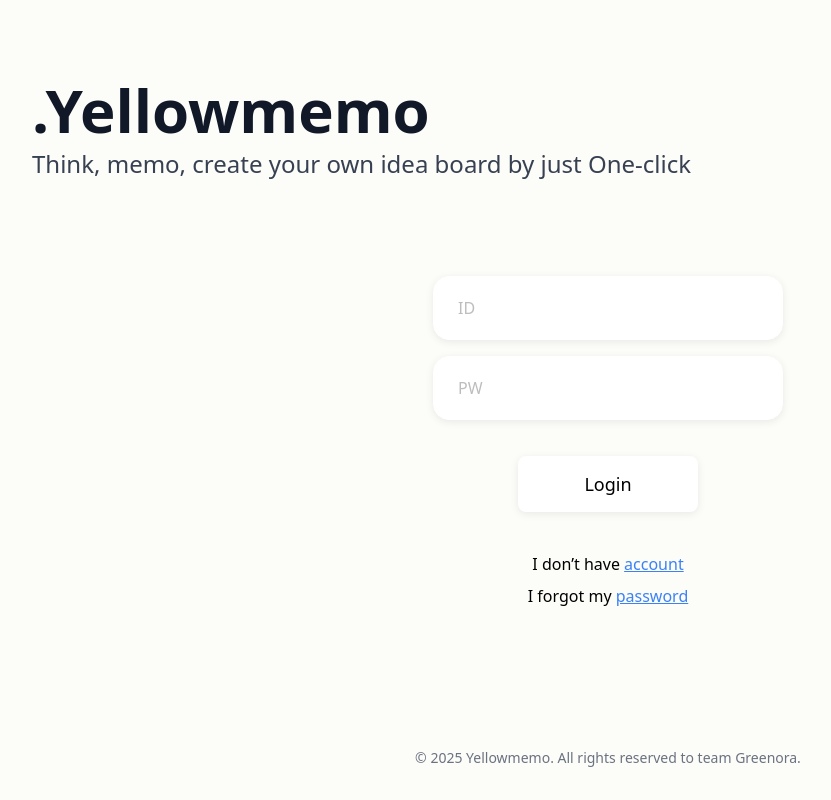
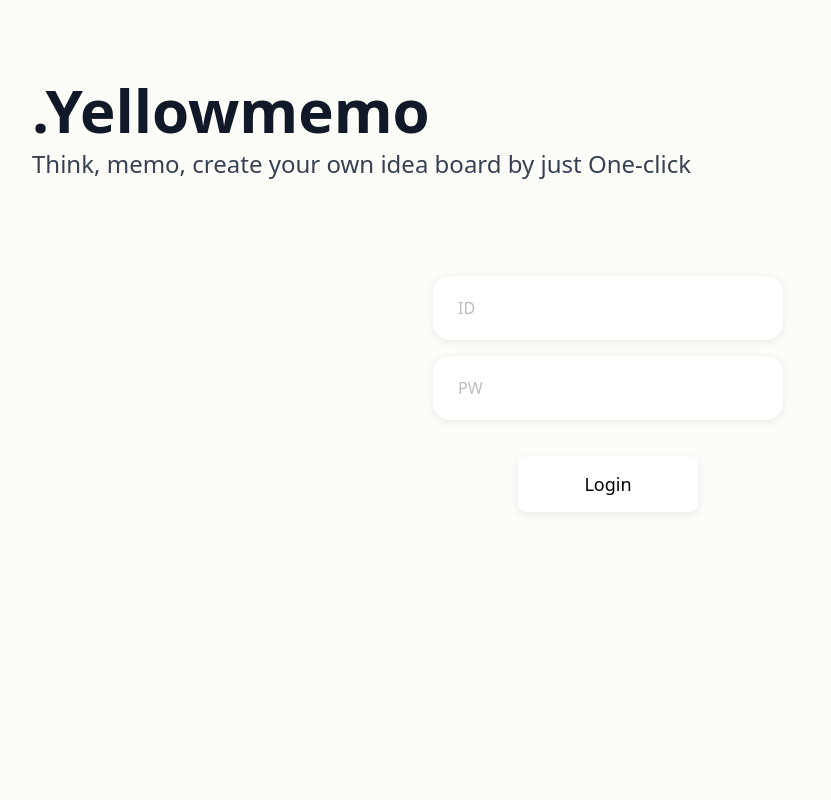
Before and after one commit to Greenora/project-YellowMemo, a React (Create React App) app in the folder react-project/: page /login in a window 1280 px wide. Shown: the whole page, without its empty margins (32-863 px from the left). Built offline with nearby package versions, Linux system fonts and the light colour scheme.

Commit message:
✨ :  div -> form 으로 변경, 엔터로 로그인 버튼 클릭

```diff
--- a/react-project/src/pages/Login/Login.jsx
+++ b/react-project/src/pages/Login/Login.jsx
@@ -82,8 +82,7 @@ export default function Login() {
         Think, memo, create your own idea board by just One-click
       </p>
 
-      <div className="flex flex-col items-center w-full mt-24">
-        <div className="flex flex-col items-center w-full max-w-[700px]">
+      <form onSubmit={handleLogin} className="flex flex-col items-center justify-center w-full mt-24">
         <AuthInputBox
           value={loginId}
           onChange={(e) => setLoginId(e.target.value)}
@@ -97,7 +96,6 @@ export default function Login() {
           type="password"
           hasError={!!error}
         />
-        </div>
 
         {error && (
           <p className="text-[#ff0000] text-base mb-1 w-[400px] text-center">
@@ -106,29 +104,11 @@ export default function Login() {
         )}
 
         <CustomButton
-          onClick={handleLogin}
           className="w-[180px] h-14 bg-white text-black rounded-full shadow-[0_2px_8px_0_rgba(0,0,0,0.08)] font-normal text-lg mt-5 mb-10"
         >
           Login
         </CustomButton>
-
-        <span className="flex flex-col gap-2 items-center w-[400px]">
-          <p className="text-base text-black">
-            I don’t have{" "}
-            <a href="/register" className="text-[#3b82f6] underline">
-              account
-            </a>
-          </p>
-          <p className="text-base text-black">
-            I forgot my{" "}
-            <a href="/reset-password" className="text-[#3b82f6] underline">
-              password
-            </a>
-          </p>
-        </span>
-
-        <Copyright />
-      </div>
+      </form>
     </div>
   );
 }
```
Lines whose indentation alone changed are shown as unchanged.
